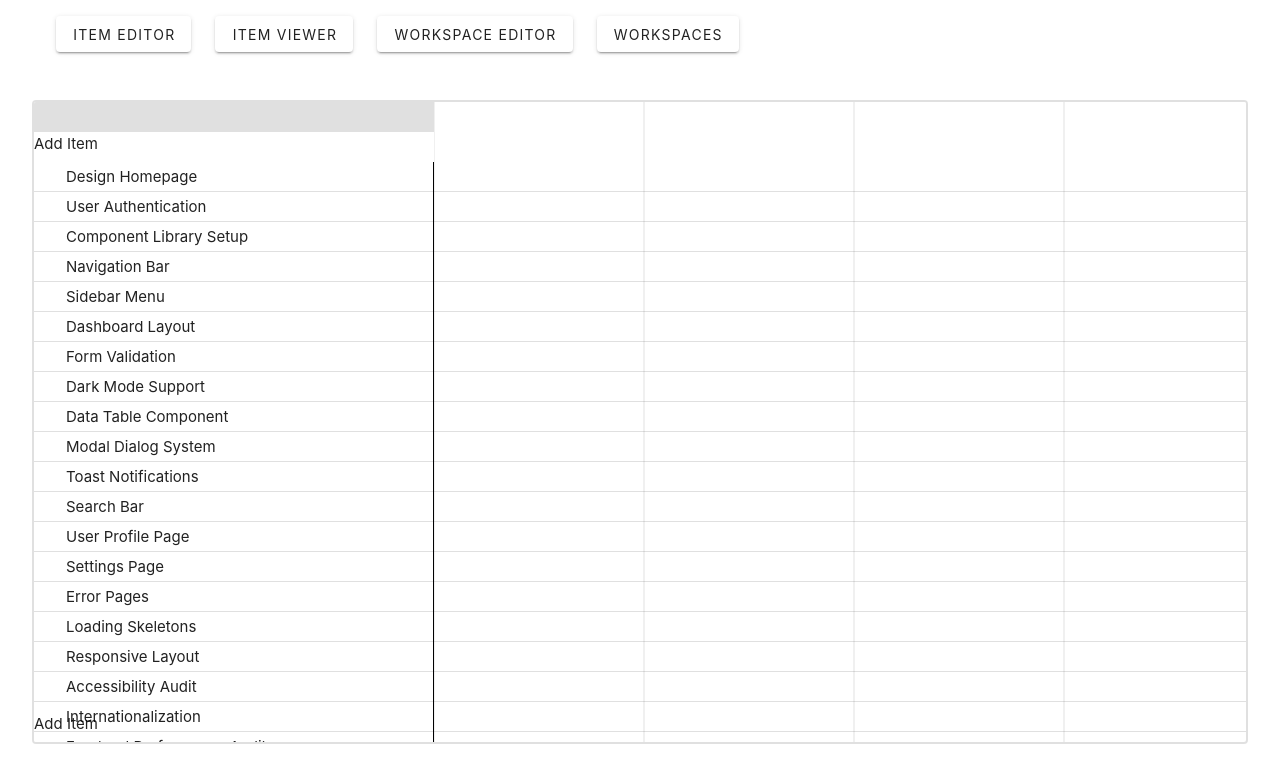
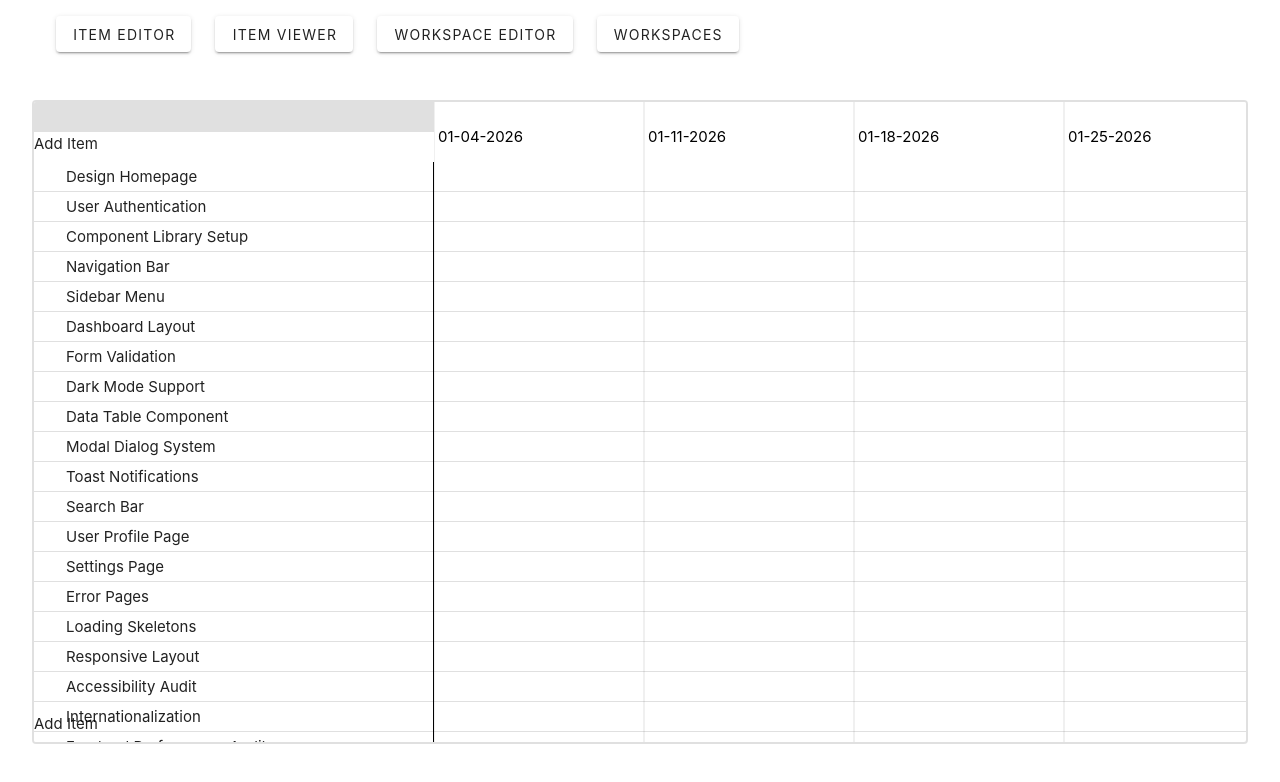
Before and after one commit to AlexJFDev/Capstone, a Vue app: page / in a window 1280 px wide. Shown: the top 782 px of the page. Built offline with nearby package versions, Linux system fonts and the light colour scheme; the HTML template or start-up script is replaced by a standard one.

Commit message:
Added dates to headers

```diff
--- a/src/components/roadmap/RoadmapHeader.vue
+++ b/src/components/roadmap/RoadmapHeader.vue
@@ -4,6 +4,7 @@ import type { RoadmapScale } from './types'
 import { items as dummyItems } from '@/testing/dummy-items'
 import { computeDateRange, computeDaysInRange, computeStartsInRange, xForDate } from './utils'
 import { CHART_BORDER_COLOR_PRIMARY, ROW_HEIGHT } from './constants';
+import { formatDate } from '../utils';
 
 const props = defineProps<{
   itemIds: string[]
@@ -45,6 +46,14 @@ const weekStarts = computed(() => computeStartsInRange(dateRange.value))
         :stroke="CHART_BORDER_COLOR_PRIMARY"
         stroke-width="1"
       />
+      <text
+        v-for="week in weekStarts"
+        :key="week.getTime()"
+        :x="xForDate(week, dateRange, scale.pixelsPerDay) + 4"
+        y="40"
+      >
+        {{ formatDate(week, 'short-american') }}
+      </text>
     </svg>
   </div>
 </template>
```
